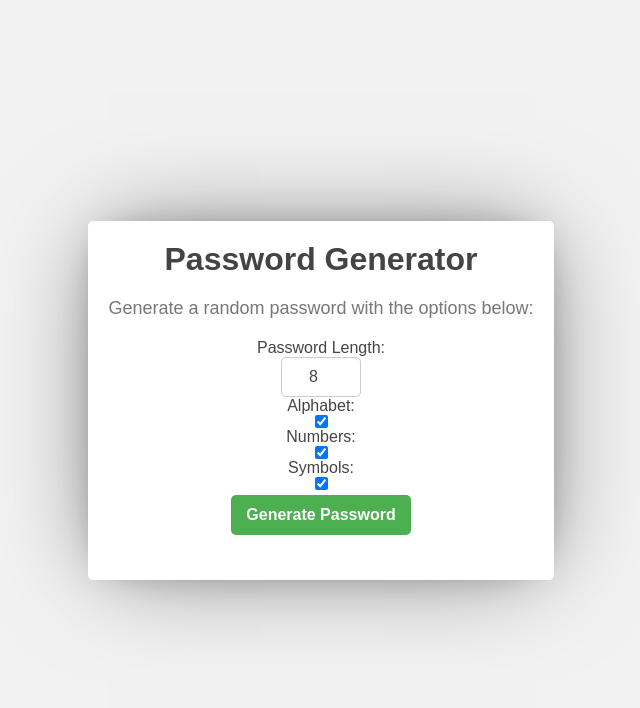
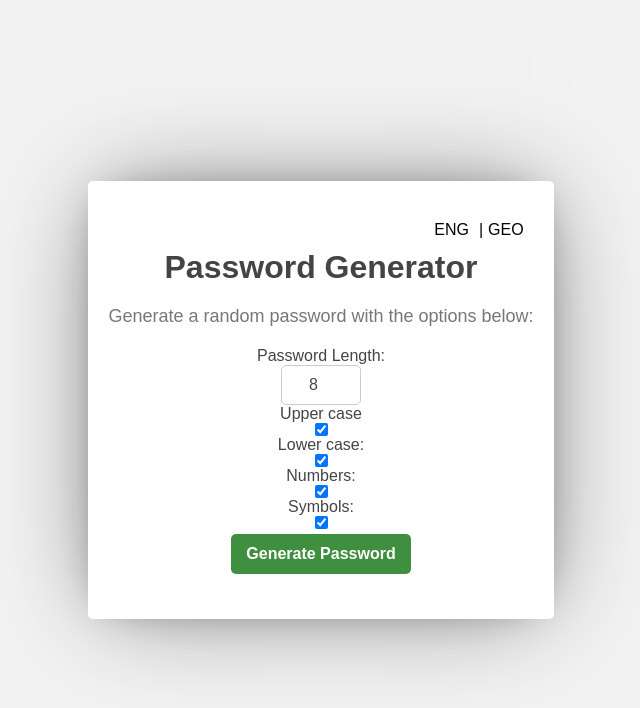
Before and after one commit to papunalomidze/password-generator, a Flask app: page / in a window 1280 px wide. Shown: the top 708 px of the page, without its empty margins (319-959 px from the left). Run offline with Flask 3, Linux system fonts and the light colour scheme.

Commit message:
version 1

```diff
--- a/app.py
+++ b/app.py
@@ -1,5 +1,8 @@
+# app.py
+
 from flask import Flask, render_template, request
 from generate import generate
+import string
 
 app = Flask(__name__)
 
@@ -14,14 +17,53 @@ def generate_password():
         else:
             if int(length) < 8:
                 error = 'Your password needs to be a minimum of 8 characters in length.'
-            elif int(length) > 100:
-                error = 'Your password cannot exceed 100 characters in length.'
+            elif int(length) > 50:
+                error = 'Your password cannot exceed 50 characters in length.'
             else:
                 numbers = 'numbers' in request.form
-                alpha = 'alpha' in request.form
+                alpha_upper = 'alpha_upper' in request.form
+                alpha_lower = 'alpha_lower' in request.form
                 symbols = 'symbol' in request.form
-                if not (numbers or alpha or symbols):
+                if not (numbers or alpha_lower or symbols or alpha_upper):
                     error = 'Please check at least one option.'
                 else:
-                    password = generate(length, alpha=alpha, number=numbers, symbols=symbols)
+                    password = generate(length, alpha_upper=alpha_upper, alpha_lower=alpha_lower, number=numbers, symbols=symbols)
+
+                    while numbers:
+                        if any(char in string.digits for char in password):
+                            break
+                        else:
+                            password = generate(length, alpha_upper=alpha_upper, alpha_lower=alpha_lower, number=numbers, symbols=symbols)
+
     return render_template('index.html', password=password, error=error)
+
+@app.route('/geo', methods=['POST', 'GET'])
+def georgian():
+    error = None
+    password = ''
+    if request.method == 'POST':
+        length = request.form.get('length')
+        if length == '':
+            error = 'მიუთითეთ პაროლის სიგრძე.'
+        else:
+            if int(length) < 8:
+                error = 'პაროლი შეიძლება იყოს მინიმუმ 8 სიმბოლო.'
+            elif int(length) > 50:
+                error = 'პაროლი შეიძლება იყოს მაქსიმუმ 50 სიმბოლო.'
+            else:
+                numbers = 'numbers' in request.form
+                alpha_upper = 'alpha_upper' in request.form
+                alpha_lower = 'alpha_lower' in request.form
+                symbols = 'symbol' in request.form
+                if not (numbers or alpha_upper or alpha_lower or symbols):
+                    error = 'მონიშმეთ ერთი ან მეტი პარამეტრი.'
+                else:
+                    password = generate(length, alpha_upper=alpha_upper, alpha_lower=alpha_lower, number=numbers, symbols=symbols)
+
+                    while numbers:
+                        if any(char in string.digits for char in password):
+                            break
+                        else:
+                            password = generate(length, alpha_upper=alpha_upper, alpha_lower=alpha_lower, number=numbers, symbols=symbols)
+
+    return render_template('index_ge.html', password=password, error=error)
--- a/static/script.js
+++ b/static/script.js
@@ -1,3 +1,5 @@
+// script.js
+
 const passwordLengthInput = document.getElementById('password-length');
 const savedPasswordLength = sessionStorage.getItem('passwordLength');
 const password = document.getElementById('password');
@@ -61,14 +63,26 @@ symbolsCheckbox.addEventListener('change', () => {
     sessionStorage.setItem('SymbolsCheck', isChecked);
 });
 
-const alphaCheckbox = document.getElementById('alphabet');
-const savedAlpha = sessionStorage.getItem('AlphaCheck');
+const alphaCheckboxLower = document.getElementById('alphabet_lower');
+const savedAlphaLower = sessionStorage.getItem('AlphaCheckLower');
 
-if (savedAlpha === 'false') {
-    alphaCheckbox.checked = false;
+if (savedAlphaLower === 'false') {
+    alphaCheckboxLower.checked = false;
 }
 
-alphaCheckbox.addEventListener('change', () => {
-    const isChecked = alphaCheckbox.checked;
-    sessionStorage.setItem('AlphaCheck', isChecked);
+alphaCheckboxLower.addEventListener('change', () => {
+    const isChecked = alphaCheckboxLower.checked;
+    sessionStorage.setItem('AlphaCheckLower', isChecked);
 });
+
+const alphaCheckboxUpper = document.getElementById('alphabet_upper');
+const savedAlphaUpper = sessionStorage.getItem('AlphaCheckUpper');
+
+if (savedAlphaUpper === 'false') {
+    alphaCheckboxUpper.checked = false;
+}
+
+alphaCheckboxUpper.addEventListener('change', () => {
+    const isChecked = alphaCheckboxUpper.checked;
+    sessionStorage.setItem('AlphaCheckUpper', isChecked);
+});
--- a/static/styles.css
+++ b/static/styles.css
@@ -15,6 +15,30 @@ body {
     display: flex;
     justify-content: center;
     align-items: center;
+}
+
+.language-container {
+    display: flex;
+    justify-content: flex-end;
+    margin-top: 20px;
+    margin-bottom: 10px;
+}
+
+.language-container a {
+    margin-right: 10px;
+    text-decoration: none;
+    color: #000000;
+    margin-left: 5px;
+}
+
+@media screen and (max-width: 768px) {
+    .language-container {
+        justify-content: center;
+    }
+
+    .language-container a {
+        margin: 0 5px;
+    }
 }
 
 .container {
@@ -76,7 +100,7 @@ input[type="number"] {
     margin: 5px;
     border-radius: 5px;
     border: none;
-    background-color: #4CAF50;
+    background-color: #408f40;
     color: #fff;
     font-size: 16px;
     font-weight: bold;
@@ -85,7 +109,7 @@ input[type="number"] {
 }
 
 .btn:hover {
-    background-color: #3e8e41;
+    background-color: #1b421c;
 }
 
 .password-container {
--- a/templates/index.html
+++ b/templates/index.html
@@ -1,3 +1,6 @@
+<!-- index.html  -->
+
+
 <!DOCTYPE html>
 <html lang="en">
 
@@ -11,14 +14,24 @@
 
 <body>
   <div class="container">
+
+    <div class="language-container">
+      <a href="/">ENG</a>
+      |
+      <a href="/geo">GEO</a>
+    </div>
+
     <h1 class="title">Password Generator</h1>
     <p class="description">Generate a random password with the options below:</p>
     <form action="/" method="POST">
       <label for="password-length">Password Length:</label>
       <input type="number" name="length" id="password-length" value="{{ session['passwordLength'] or 8 }}">
 
-      <label for="alphabet">Alphabet:</label>
-      <input type="checkbox" name="alpha" id="alphabet" checked>
+      <label for="alphabet">Upper case</label>
+      <input type="checkbox" name="alpha_upper" id="alphabet_upper" checked>
+
+      <label for="alphabet">Lower case:</label>
+      <input type="checkbox" name="alpha_lower" id="alphabet_lower" checked>
 
       <label for="numbers">Numbers:</label>
       <input type="checkbox" name="numbers" id="numbers" checked>
@@ -37,6 +50,7 @@
       <button type="button" class="btn" id="copy-btn">Copy to Clipboard</button>
       {% endif %}
     </div>
+
   </div>
 
   <script src="{{ url_for('static', filename='script.js') }}"></script>
```
Also changed, not shown: generate.py (+8 -3 lines), templates/index_ge.html (added, +58 -0 lines).
